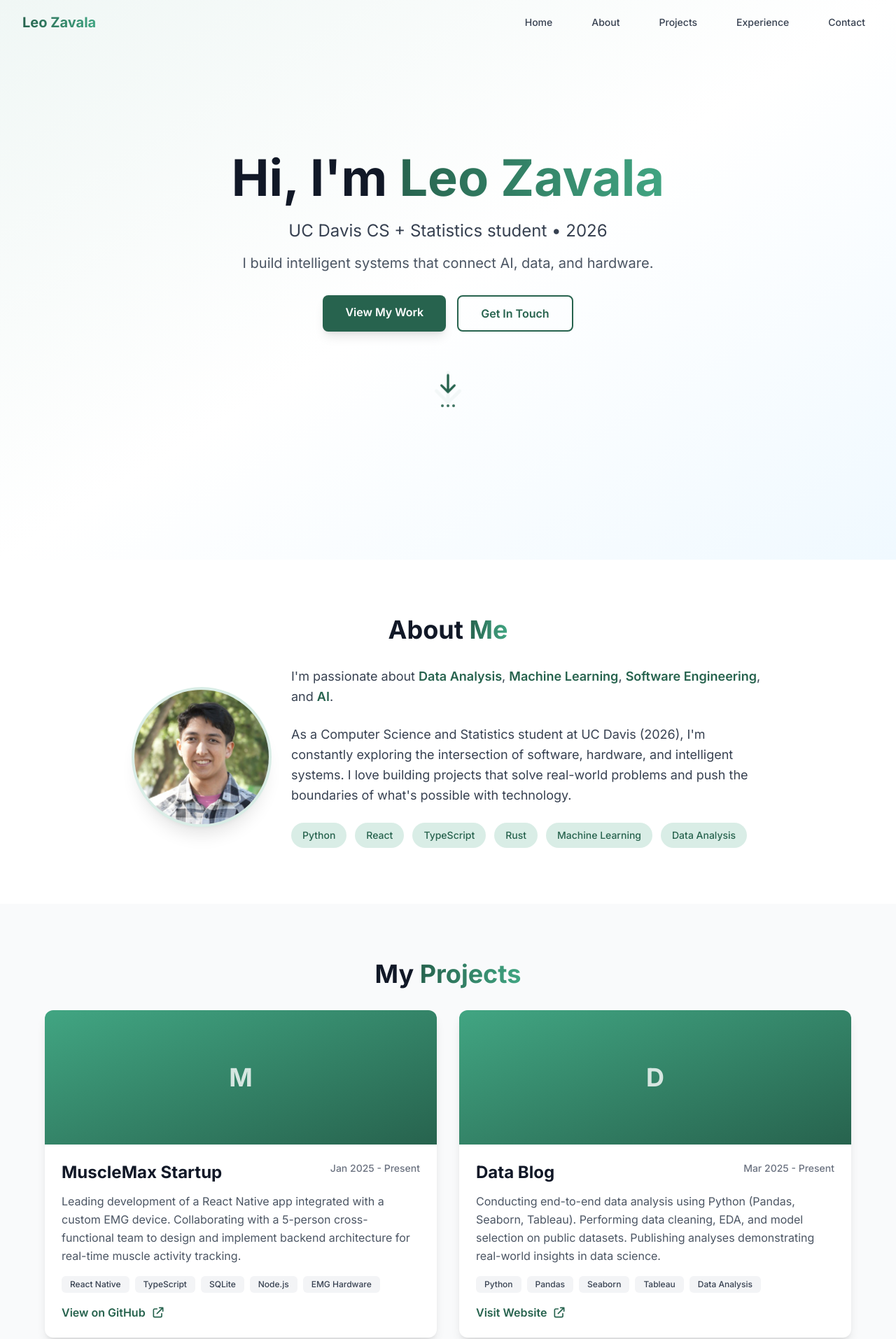
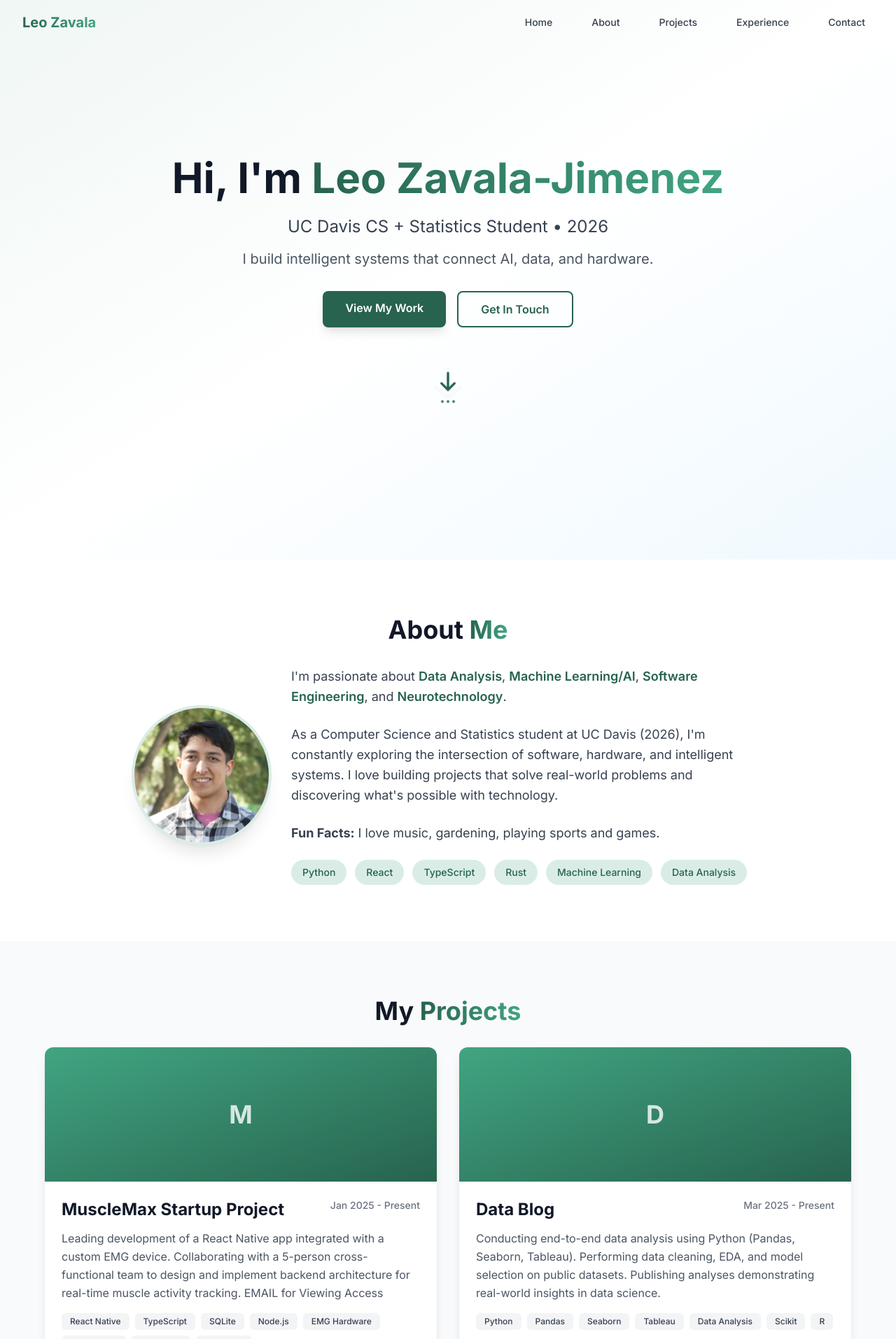
Before and after one commit to Lumiho/personal_web, a Next.js app: page / in a window 1280 px wide. Shown: the top 1914 px of the page at 70% size. Built offline with nearby package versions, Linux system fonts and the light colour scheme.

Commit message:
Finishing Touches on text

```diff
--- a/components/About.tsx
+++ b/components/About.tsx
@@ -18,15 +18,18 @@ export default function About() {
           <div className="flex-1 text-center md:text-left">
             <p className="text-lg text-gray-700 mb-6 leading-relaxed">
               I'm passionate about <span className="font-semibold text-sacramento-700">Data Analysis</span>,{' '}
-              <span className="font-semibold text-sacramento-700">Machine Learning</span>,{' '}
+              <span className="font-semibold text-sacramento-700">Machine Learning/AI</span>,{' '}
               <span className="font-semibold text-sacramento-700">Software Engineering</span>, and{' '}
-              <span className="font-semibold text-sacramento-700">AI</span>.
+              <span className="font-semibold text-sacramento-700">Neurotechnology</span>.
             </p>
             <p className="text-lg text-gray-700 mb-6 leading-relaxed">
               As a Computer Science and Statistics student at UC Davis (2026), I'm constantly exploring
               the intersection of software, hardware, and intelligent systems. I love building
-              projects that solve real-world problems and push the boundaries of what's possible
+              projects that solve real-world problems and discovering what's possible
               with technology.
+            </p>
+            <p className="text-lg text-gray-700 mb-6 leading-relaxed">
+              <b>Fun Facts:</b> I love music, gardening, playing sports and games.
             </p>
             <div className="flex flex-wrap gap-3 justify-center md:justify-start">
               <span className="px-4 py-2 bg-sacramento-100 text-sacramento-700 rounded-full text-sm font-medium">
--- a/components/Hero.tsx
+++ b/components/Hero.tsx
@@ -8,12 +8,13 @@ export default function Hero() {
     >
       <div className="section-container text-center">
         <div className="max-w-4xl mx-auto">
-          <h1 className="text-5xl sm:text-6xl lg:text-7xl font-bold mb-6">
+          <h1 className="text-5xl sm:text-6xl lg:text-6xl font-bold mb-6">
             Hi, I'm{' '}
-            <span className="gradient-text">Leo Zavala</span>
+            <span className="gradient-text">Leo
+              Zavala-Jimenez</span>
           </h1>
           <p className="text-xl sm:text-2xl text-gray-700 mb-4">
-            UC Davis CS + Statistics student • 2026
+            UC Davis CS + Statistics Student • 2026
           </p>
           <p className="text-lg sm:text-xl text-gray-600 mb-8 max-w-2xl mx-auto">
             I build intelligent systems that connect AI, data, and hardware.
--- a/data/projects.json
+++ b/data/projects.json
@@ -1,9 +1,9 @@
 [
   {
     "id": 1,
-    "title": "MuscleMax Startup",
-    "description": "Leading development of a React Native app integrated with a custom EMG device. Collaborating with a 5-person cross-functional team to design and implement backend architecture for real-time muscle activity tracking.",
-    "tech": ["React Native", "TypeScript", "SQLite", "Node.js", "EMG Hardware"],
+    "title": "MuscleMax Startup Project",
+    "description": "Leading development of a React Native app integrated with a custom EMG device. Collaborating with a 5-person cross-functional team to design and implement backend architecture for real-time muscle activity tracking. EMAIL for Viewing Access",
+    "tech": ["React Native", "TypeScript", "SQLite", "Node.js", "EMG Hardware", "PostgreSQL", "Javascript", "Hardware"],
     "github": "https://github.com/Lumiho",
     "image": "/images/musclemax.jpg",
     "featured": true,
@@ -13,7 +13,7 @@
     "id": 2,
     "title": "Data Blog",
     "description": "Conducting end-to-end data analysis using Python (Pandas, Seaborn, Tableau). Performing data cleaning, EDA, and model selection on public datasets. Publishing analyses demonstrating real-world insights in data science.",
-    "tech": ["Python", "Pandas", "Seaborn", "Tableau", "Data Analysis"],
+    "tech": ["Python", "Pandas", "Seaborn", "Tableau", "Data Analysis", "Scikit", "R"],
     "website": "https://data-analysis-blog.vercel.app/",
     "image": "/images/data-blog.jpg",
     "featured": true,
@@ -33,7 +33,7 @@
     "id": 4,
     "title": "Top Garden Landscaping & Design",
     "description": "Built and deployed a responsive client website using React and Tailwind CSS. Improved client visibility and customer inquiries by 40% through optimized design. Applied agile communication and design iteration.",
-    "tech": ["React", "Tailwind CSS", "Front-End Development"],
+    "tech": ["React", "Tailwind CSS", "Frontend/Backend Development", "TypeScript"],
     "website": "https://tgld.org",
     "image": "/images/top-garden.jpg",
     "featured": true,
```
